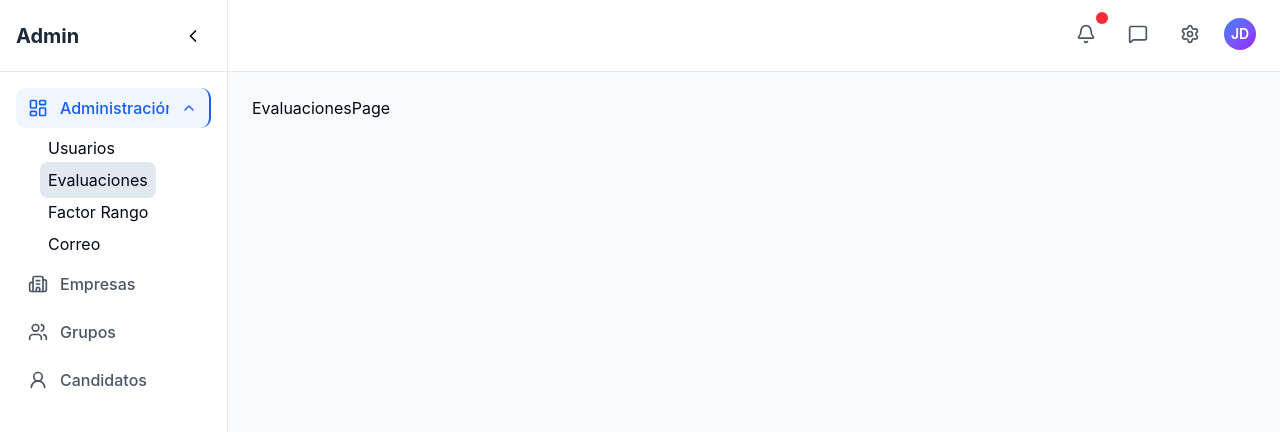
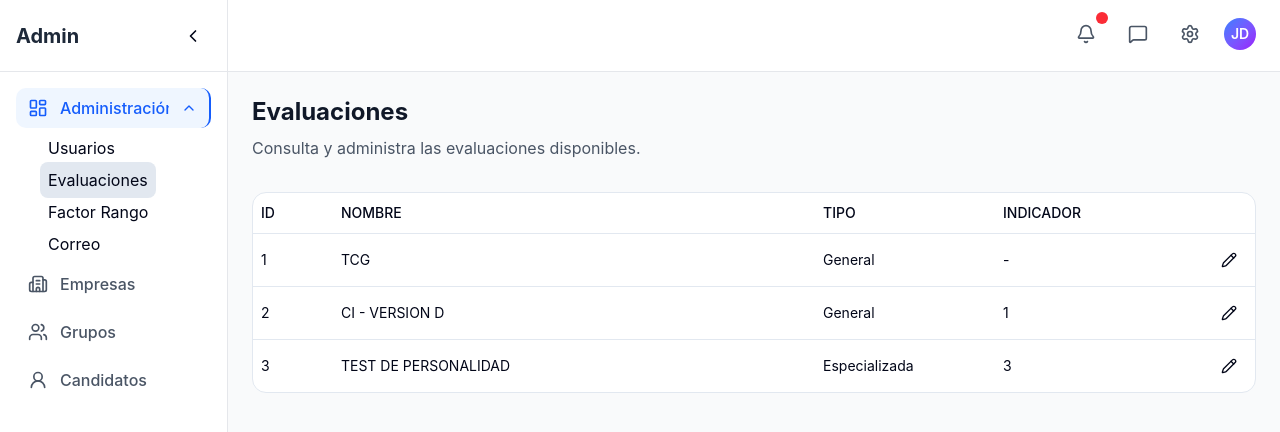
Before and after one commit to herbert-zro/LTJ-Hub-FE, a React (Vite) app: page /admin/evaluaciones in a window 1280 px wide. Shown: the top 432 px of the page. Built offline with nearby package versions, Linux system fonts and the light colour scheme.

Commit message:
Evaluations datatable completado

```diff
--- a/src/admin/components/data-table/DataTable.tsx
+++ b/src/admin/components/data-table/DataTable.tsx
@@ -1,5 +1,71 @@
+import {
+  Table,
+  TableBody,
+  TableCell,
+  TableHead,
+  TableHeader,
+  TableRow,
+} from "@/components/ui/table";
 import React from "react";
+import type { ColumnDefinition } from "./types/column-types";
 
-export const DataTable = () => {
-  return <div>DataTable</div>;
+type DataTableProps<T> = {
+  data: T[];
+  columns: ColumnDefinition<T>[];
+  getRowId?: (row: T, index: number) => string | number;
+  emptyMessage?: React.ReactNode;
 };
+
+export const DataTable = <T,>({
+  data,
+  columns,
+  getRowId,
+  emptyMessage = "Sin datos disponibles",
+}: DataTableProps<T>) => {
+  const hasData = data.length > 0;
+  const columnCount = Math.max(columns.length, 1);
+
+  const resolveRowKey = (row: T, index: number) => {
+    const rowId = getRowId?.(row, index);
+    return rowId ?? `row-${index}`;
+  };
+
+  return (
+    <div className="rounded-xl border bg-white">
+      <Table>
+        <TableHeader>
+          <TableRow>
+            {columns.map((col) => (
+              <TableHead key={col.key} className={col.className}>
+                {col.header}
+              </TableHead>
+            ))}
+          </TableRow>
+        </TableHeader>
+
+        <TableBody>
+          {!hasData ? (
+            <TableRow>
+              <TableCell
+                colSpan={columnCount}
+                className="py-10 text-center text-muted-foreground"
+              >
+                {emptyMessage}
+              </TableCell>
+            </TableRow>
+          ) : (
+            data.map((row, index) => (
+              <TableRow key={String(resolveRowKey(row, index))}>
+                {columns.map((col) => (
+                  <TableCell key={col.key} className={col.className}>
+                    {col.cell(row)}
+                  </TableCell>
+                ))}
+              </TableRow>
+            ))
+          )}
+        </TableBody>
+      </Table>
+    </div>
+  );
+};
--- a/src/admin/components/data-table/types/types.ts
+++ b/src/admin/components/data-table/types/column-types.ts
@@ -1,8 +1,8 @@
-import type React from "react";
+import React from "react";
 
-export type ColumnDefinition = {
+export type ColumnDefinition<T> = {
   key: string; // id único por columna
   header: React.ReactNode; // título del header
   className?: string; // w-[120px], text-right, etc.
-  cell: (row: any) => React.ReactNode; // render celda
+  cell: (row: T) => React.ReactNode; // render celda
 };
--- a/src/admin/pages/evaluaciones/EvaluacionesPage.tsx
+++ b/src/admin/pages/evaluaciones/EvaluacionesPage.tsx
@@ -1,5 +1,93 @@
-import React from "react";
+import { useCallback, useMemo } from "react";
+import { Pencil } from "lucide-react";
+
+import { AdminTitle } from "@/admin/components/AdminTitle";
+import { DataTable } from "@/admin/components/data-table/DataTable";
+import type { ColumnDefinition } from "@/admin/components/data-table/types/column-types";
+import { Button } from "@/components/ui/button";
+import type { EvaluacionRow } from "./types/evaluationes-types";
+
+const EVALUACIONES_DATA: EvaluacionRow[] = [
+  { id: 1, nombre: "TCG", tipo: 1, indicador: null },
+  { id: 2, nombre: "CI - VERSION D", tipo: 1, indicador: 1 },
+  { id: 3, nombre: "TEST DE PERSONALIDAD", tipo: 2, indicador: 3 },
+];
+
+const formatTipo = (tipo: number) => {
+  switch (tipo) {
+    case 1:
+      return "General";
+    case 2:
+      return "Especializada";
+    default:
+      return `Tipo ${tipo}`;
+  }
+};
 
 export const EvaluacionesPage = () => {
-  return <div>EvaluacionesPage</div>;
+  const handleEdit = useCallback((id: number) => {
+    console.log("edit", id);
+  }, []);
+
+  const columns = useMemo<ColumnDefinition<EvaluacionRow>[]>(
+    () => [
+      {
+        key: "id",
+        header: "ID",
+        className: "w-[80px]",
+        cell: (row) => row.id,
+      },
+      {
+        key: "nombre",
+        header: "NOMBRE",
+        cell: (row) => row.nombre,
+      },
+      {
+        key: "tipo",
+        header: "TIPO",
+        className: "w-[180px]",
+        cell: (row) => formatTipo(row.tipo),
+      },
+      {
+        key: "indicador",
+        header: "INDICADOR",
+        className: "w-[140px]",
+        cell: (row) => row.indicador ?? "-",
+      },
+      {
+        key: "actions",
+        header: "",
+        className: "w-[120px] text-right",
+        cell: (row) => (
+          <div className="flex justify-end">
+            <Button
+              variant="ghost"
+              size="icon"
+              onClick={() => handleEdit(row.id)}
+              aria-label={`Editar evaluación ${row.nombre}`}
+            >
+              <Pencil className="h-4 w-4" />
+            </Button>
+          </div>
+        ),
+      },
+    ],
+    [handleEdit],
+  );
+
+  return (
+    <section>
+      <AdminTitle
+        title="Evaluaciones"
+        subtitle="Consulta y administra las evaluaciones disponibles."
+      />
+
+      <DataTable
+        data={EVALUACIONES_DATA}
+        columns={columns}
+        getRowId={(row) => row.id}
+        emptyMessage="No hay evaluaciones registradas"
+      />
+    </section>
+  );
 };
--- /dev/null
+++ b/src/admin/pages/evaluaciones/types/evaluationes-types.ts
@@ -0,0 +1,6 @@
+export type EvaluacionRow = {
+  id: number;
+  nombre: string;
+  tipo: number;
+  indicador?: number | null;
+};
--- /dev/null
+++ b/src/admin/pages/usuarios/types/usuarios-types.ts
@@ -0,0 +1,8 @@
+export type UserRow = {
+  nombre: string;
+  correo: string;
+  tipo: "user" | "admin";
+  empresa?: string | null;
+  estado: "Activo" | "Inactivo";
+  id: number;
+};
--- /dev/null
+++ b/src/components/ui/table.tsx
@@ -0,0 +1,114 @@
+import * as React from "react"
+
+import { cn } from "@/lib/utils"
+
+function Table({ className, ...props }: React.ComponentProps<"table">) {
+  return (
+    <div
+      data-slot="table-container"
+      className="relative w-full overflow-x-auto"
+    >
+      <table
+        data-slot="table"
+        className={cn("w-full caption-bottom text-sm", className)}
+        {...props}
+      />
+    </div>
+  )
+}
+
+function TableHeader({ className, ...props }: React.ComponentProps<"thead">) {
+  return (
+    <thead
+      data-slot="table-header"
+      className={cn("[&_tr]:border-b", className)}
+      {...props}
+    />
+  )
+}
+
+function TableBody({ className, ...props }: React.ComponentProps<"tbody">) {
+  return (
+    <tbody
+      data-slot="table-body"
+      className={cn("[&_tr:last-child]:border-0", className)}
+      {...props}
+    />
+  )
+}
+
+function TableFooter({ className, ...props }: React.ComponentProps<"tfoot">) {
+  return (
+    <tfoot
+      data-slot="table-footer"
+      className={cn(
+        "bg-muted/50 border-t font-medium [&>tr]:last:border-b-0",
+        className
+      )}
+      {...props}
+    />
+  )
+}
+
+function TableRow({ className, ...props }: React.ComponentProps<"tr">) {
+  return (
+    <tr
+      data-slot="table-row"
+      className={cn(
+        "hover:bg-muted/50 data-[state=selected]:bg-muted border-b transition-colors",
+        className
+      )}
+      {...props}
+    />
+  )
+}
+
+function TableHead({ className, ...props }: React.ComponentProps<"th">) {
+  return (
+    <th
+      data-slot="table-head"
+      className={cn(
+        "text-foreground h-10 px-2 text-left align-middle font-medium whitespace-nowrap [&:has([role=checkbox])]:pr-0 [&>[role=checkbox]]:translate-y-[2px]",
+        className
+      )}
+      {...props}
+    />
+  )
+}
+
+function TableCell({ className, ...props }: React.ComponentProps<"td">) {
+  return (
+    <td
+      data-slot="table-cell"
+      className={cn(
+        "p-2 align-middle whitespace-nowrap [&:has([role=checkbox])]:pr-0 [&>[role=checkbox]]:translate-y-[2px]",
+        className
+      )}
+      {...props}
+    />
+  )
+}
+
+function TableCaption({
+  className,
+  ...props
+}: React.ComponentProps<"caption">) {
+  return (
+    <caption
+      data-slot="table-caption"
+      className={cn("text-muted-foreground mt-4 text-sm", className)}
+      {...props}
+    />
+  )
+}
+
+export {
+  Table,
+  TableHeader,
+  TableBody,
+  TableFooter,
+  TableHead,
+  TableRow,
+  TableCell,
+  TableCaption,
+}
```
